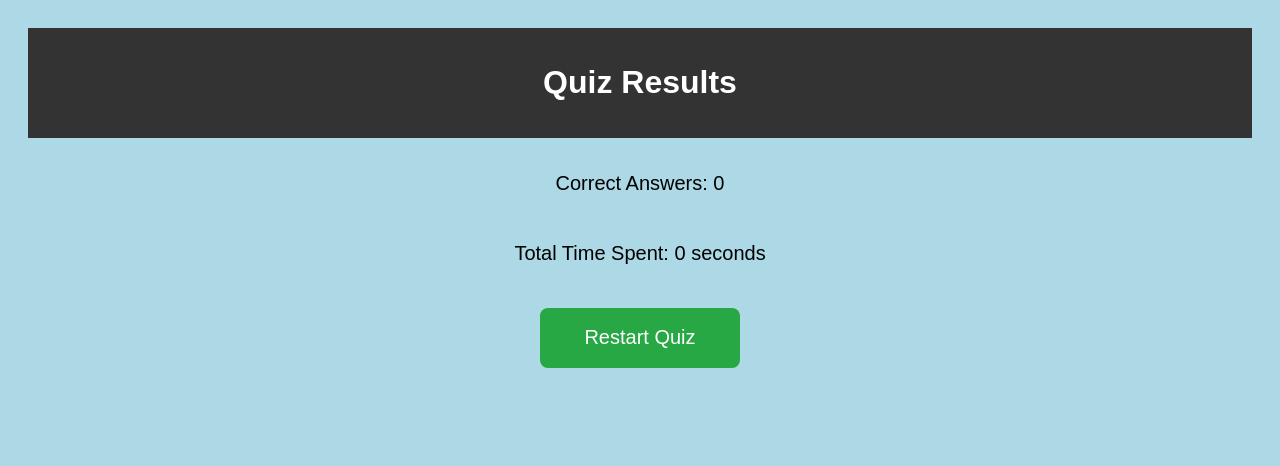
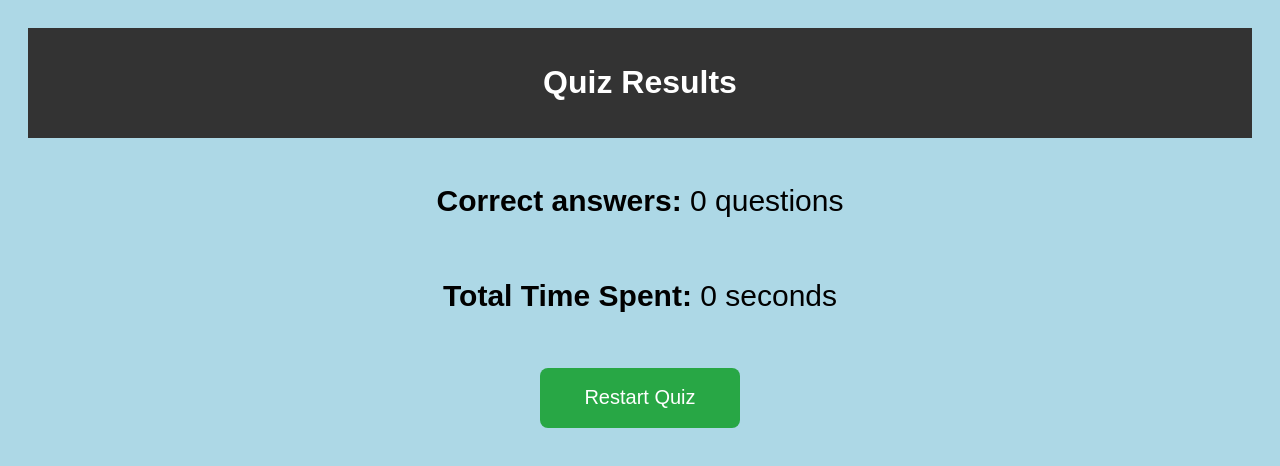
Before and after one commit to umutulay/real_mental_math, a website: page views/results.html in a window 1280 px wide. Drawn offline with Linux system fonts and the light colour scheme.

Commit message:
edit the results page

```diff
--- a/public/css/style.css
+++ b/public/css/style.css
@@ -80,3 +80,15 @@ select {
     border-radius: 5px; /* Add rounded corners */
     border: 1px solid #333; /* Optional: Add a border */
 }
+
+p#final-score-text {
+  font-size: 30px;
+  line-height: 1.5;
+  padding: 10px;
+}
+
+p#final-time-text {
+  font-size: 30px;
+  line-height: 1.5;
+  padding: 10px;
+}
--- a/public/js/results.js
+++ b/public/js/results.js
@@ -1,8 +1,8 @@
 const correctAnswers = localStorage.getItem("correctAnswers") || 0;
 const totalTimeSpent = localStorage.getItem("totalTimeSpent") || 0;
 
-document.getElementById("score").textContent = `Correct Answers: ${correctAnswers}`;
-document.getElementById("time").textContent = `Total Time Spent: ${totalTimeSpent} seconds`;
+document.getElementById("final-score").textContent = `${correctAnswers}`;
+document.getElementById("final-time").textContent = `${totalTimeSpent}`;
 
 function restartQuiz() {
     localStorage.removeItem("correctAnswers");
--- a/views/results.html
+++ b/views/results.html
@@ -11,8 +11,14 @@
         <h1>Quiz Results</h1>
     </header>
     <section>
-        <p id="score"></p>
-        <p id="time"></p>
+        <p id="final-score-text">
+            <b>Correct answers:</b>
+            <span id="final-score"></span> questions
+        </p>
+        <p id="final-time-text">
+            <b> Total Time Spent:</b>
+            <span id="final-time"></span> seconds
+        </p>
         <button onclick="restartQuiz()">Restart Quiz</button>
     </section>
     <script src="/js/results.js"></script>
```
